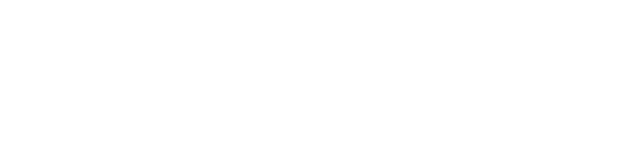
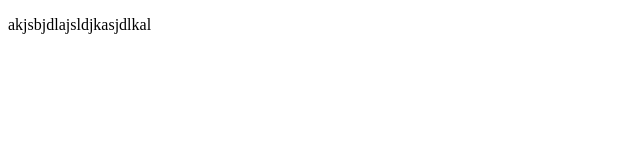
Before and after one commit to sidies5/xdxdxd, a plain HTML site: page index.html in a window 1280 px wide. Shown: the whole page, without its empty margins (0-640 px from the left). Drawn offline with Linux system fonts and the light colour scheme.

Commit message:
hdljalsdjas

```diff
--- a/index.html
+++ b/index.html
@@ -7,6 +7,6 @@
     <title>Document</title>
 </head>
 <body>
-
+    <p> akjsbjdlajsldjkasjdlkal </p>
 </body>
 </html>
```
